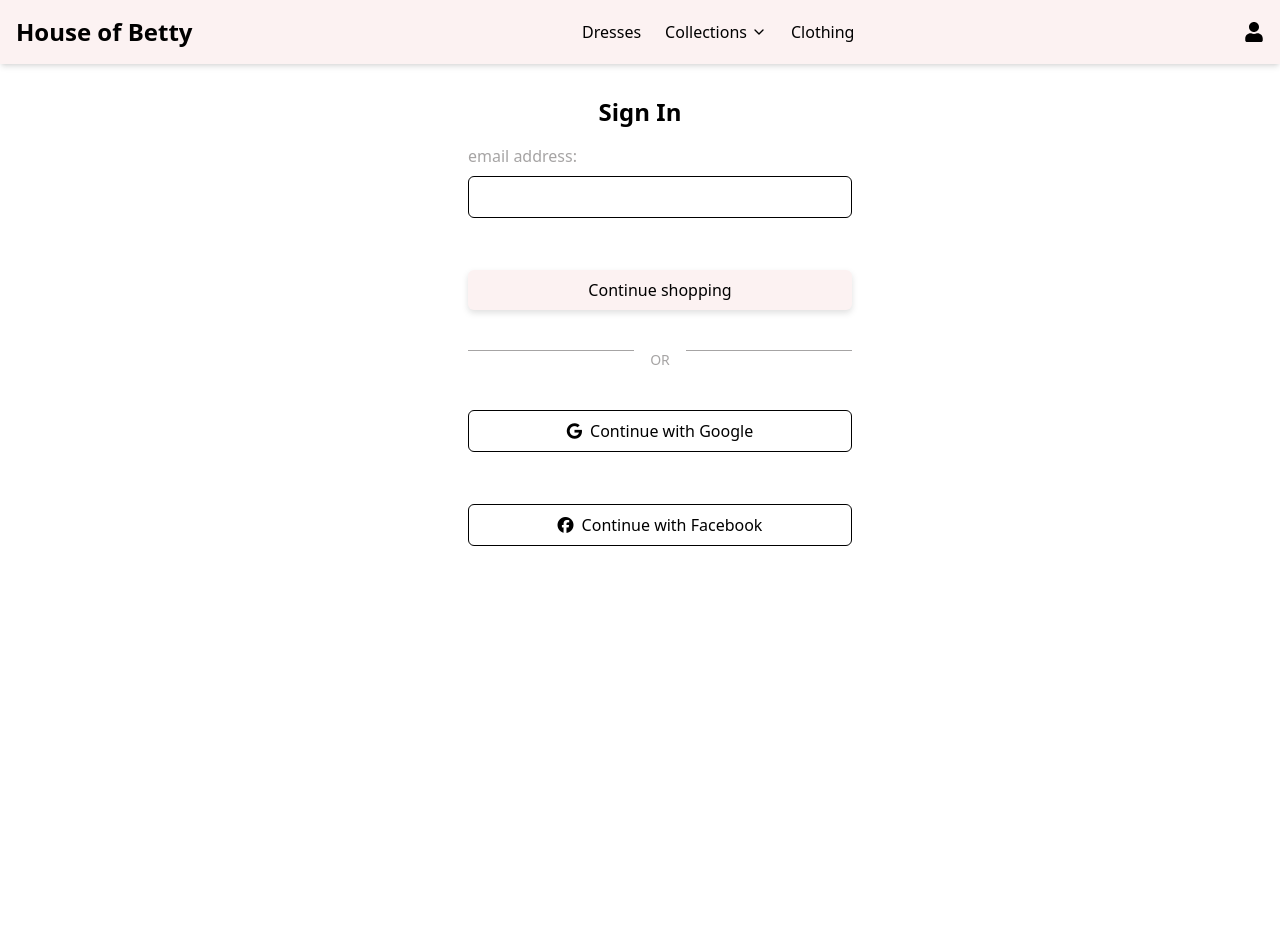
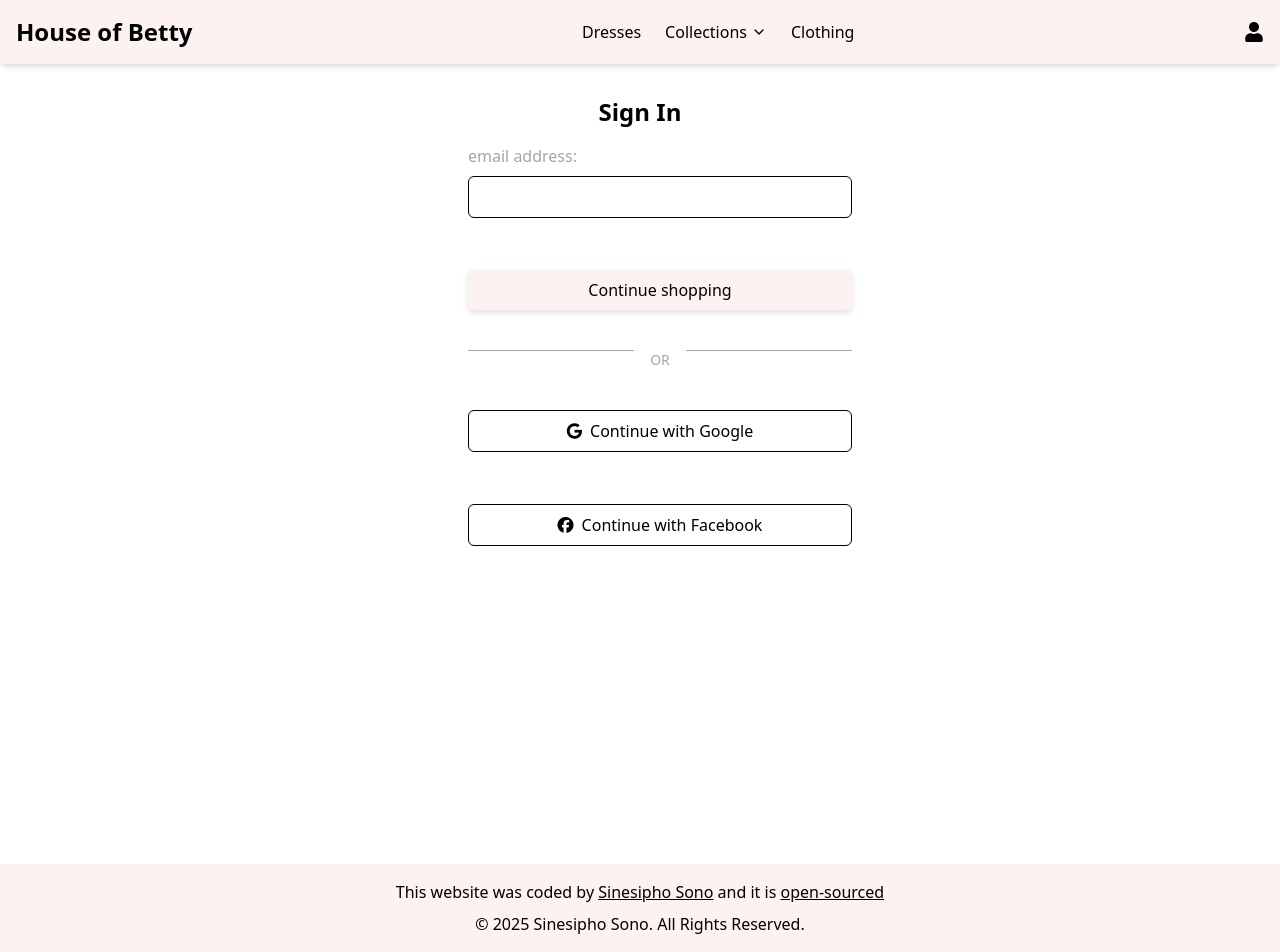
Before and after one commit to Sinesipho-Sono/house_of_betty_online, a React (Vite) app: page /Login in a window 1280 px wide. Before the commit the page ends 864 px from the top, so only its background shows below. Built offline with nearby package versions, Linux system fonts and the light colour scheme.

Commit message:
added footer and updated routing with layout

```diff
--- /dev/null
+++ b/Footer.jsx
@@ -0,0 +1,27 @@
+import React from "react";
+
+export default function Footer() {
+  return (
+    <div className="Footer bg-pink text-black text-center p-4 mt-auto">
+      <footer>
+        <p className="mb-2">
+          This website was coded by{" "}
+          <a href="https://github.com/Sinesipho-Sono" className="underline">
+            Sinesipho Sono
+          </a>{" "}
+          and it is{" "}
+          <a
+            href="https://github.com/Sinesipho-Sono/house_of_betty_online"
+            className="underline"
+          >
+            open-sourced
+          </a>
+        </p>
+        <p>
+          {" "}
+          © {new Date().getFullYear()} Sinesipho Sono. All Rights Reserved.{" "}
+        </p>
+      </footer>
+    </div>
+  );
+}
--- a/src/App.jsx
+++ b/src/App.jsx
@@ -1,17 +1,19 @@
 import "./App.css";
 import { BrowserRouter as Router, Route, Routes } from "react-router-dom";
-import Navbar from "./components/Navbar";
+
 import Homepage from "./Homepage";
 import Login from "./Login";
+import Layout from "./Layout";
 
 function App() {
   return (
     <div className="App">
       <Router>
-        <Navbar />
         <Routes>
-          <Route path="/" element={<Homepage />} />
-          <Route path="/Login" element={<Login />} />
+          <Route path="/" element={<Layout />}>
+            <Route index element={<Homepage />} />
+            <Route path="/Login" element={<Login />} />
+          </Route>
         </Routes>
       </Router>
     </div>
--- /dev/null
+++ b/src/Layout.jsx
@@ -0,0 +1,18 @@
+import React from "react";
+import { Outlet } from "react-router-dom";
+import Navbar from "./components/Navbar";
+import Footer from "../Footer";
+
+export default function Layout() {
+  return (
+    <div className="flex flex-col min-h-screen">
+      <Navbar />
+
+      <main className="flex-grow">
+        <Outlet />
+      </main>
+
+      <Footer />
+    </div>
+  );
+}
```
